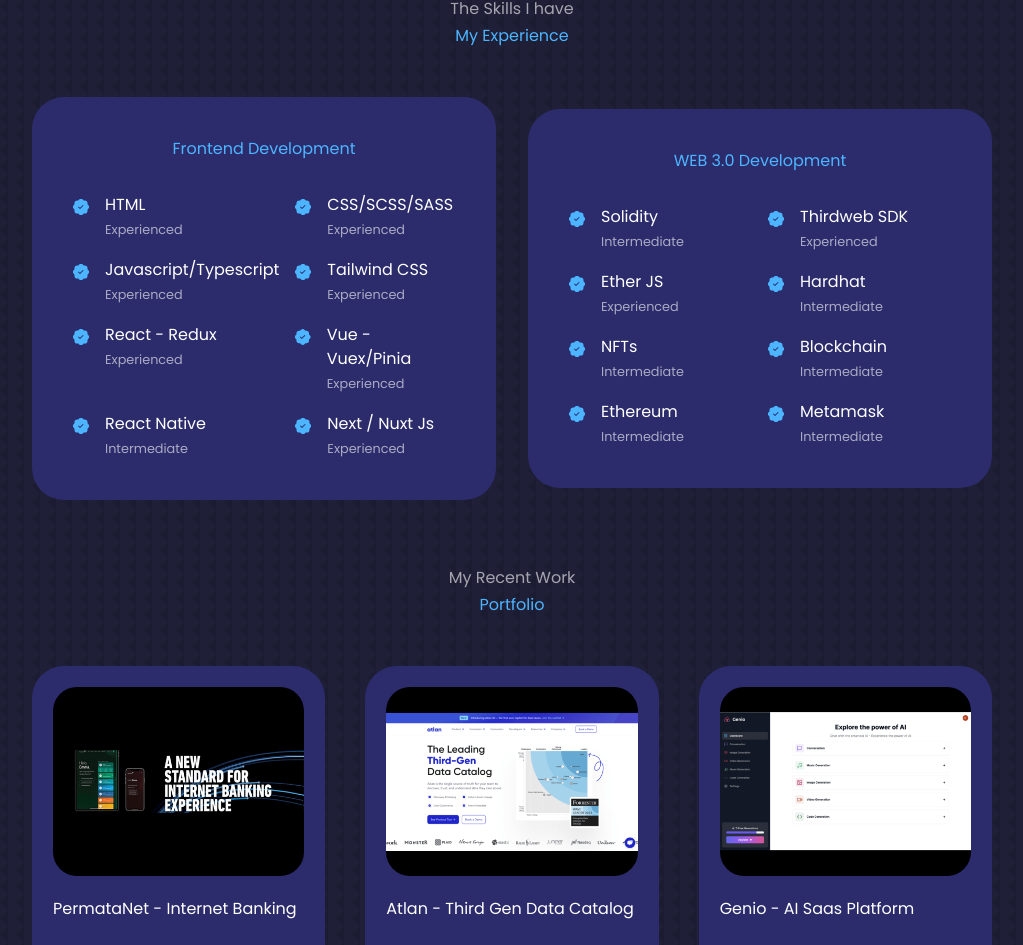
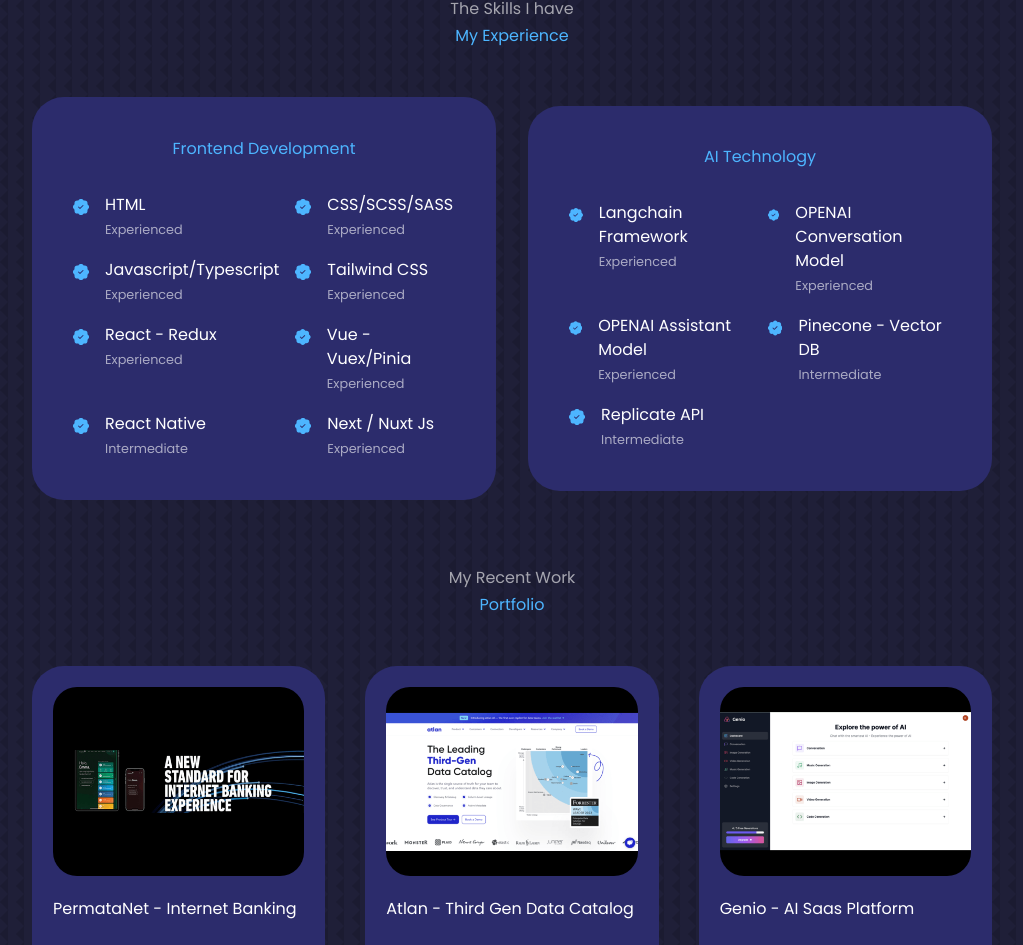
Before and after one commit to kalibani/my-portofolio, a React (Vite) app: page / in a window 1280 px wide. Shown: the part 1554-2499 px from the top of the page, without its empty margins (128-1151 px from the left). Built offline with nearby package versions, Linux system fonts and the light colour scheme.

Commit message:
update skills

```diff
--- a/src/components/About.jsx
+++ b/src/components/About.jsx
@@ -46,11 +46,11 @@
             Science and also have joined an intensive programming bootcamp for 6
             months which gave me a comprehensive view about what I can do as a
             programmer. My skills include, but are not limited to:
-            React-Next-Redux, React Native, Vue-Nuxt-Vuex, Web 3.0, Node.js and
-            have experience in web & mobile hybrid development. I am a
-            perseverance programmer, love to learn, explore and implement new
-            tech. Also, have good communication between the team and
-            stakeholders.
+            React-Next-Redux, React Native, Vue-Nuxt-Vuex, AI Technology
+            Integration, Node.js and have experience in web & mobile hybrid
+            development. I am a perseverance programmer, love to learn, explore
+            and implement new tech. Also, have good communication between the
+            team and stakeholders.
           </p>
 
           <a href="#contact" className="btn btn-primary float-left">
--- a/src/constant/index.js
+++ b/src/constant/index.js
@@ -63,46 +63,31 @@
   },
   {
     id: 2,
-    skillType: "WEB 3.0 Development",
+    skillType: "AI Technology",
     listSkill: [
       {
         id: 1,
-        skillName: "Solidity",
-        skillExpertise: "Intermediate",
+        skillName: "Langchain Framework",
+        skillExpertise: "Experienced",
       },
       {
         id: 2,
-        skillName: "Thirdweb SDK",
+        skillName: "OPENAI Conversation Model",
         skillExpertise: "Experienced",
       },
       {
         id: 3,
-        skillName: "Ether JS",
+        skillName: "OPENAI Assistant Model",
         skillExpertise: "Experienced",
       },
       {
         id: 4,
-        skillName: "Hardhat",
+        skillName: "Pinecone - Vector DB",
         skillExpertise: "Intermediate",
       },
       {
         id: 5,
-        skillName: "NFTs",
-        skillExpertise: "Intermediate",
-      },
-      {
-        id: 6,
-        skillName: "Blockchain",
-        skillExpertise: "Intermediate",
-      },
-      {
-        id: 7,
-        skillName: "Ethereum",
-        skillExpertise: "Intermediate",
-      },
-      {
-        id: 8,
-        skillName: "Metamask",
+        skillName: "Replicate API",
         skillExpertise: "Intermediate",
       },
     ],
```
